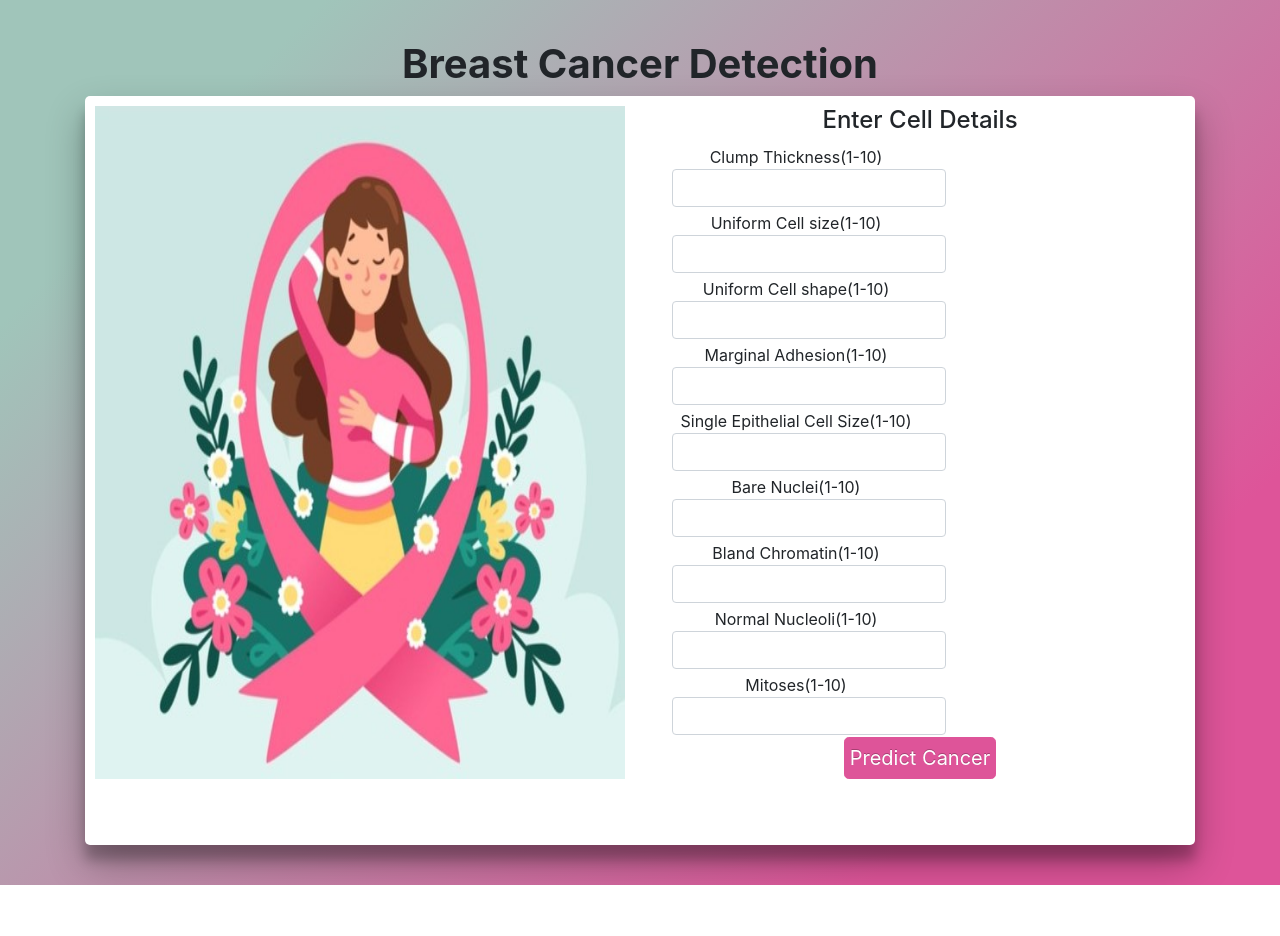
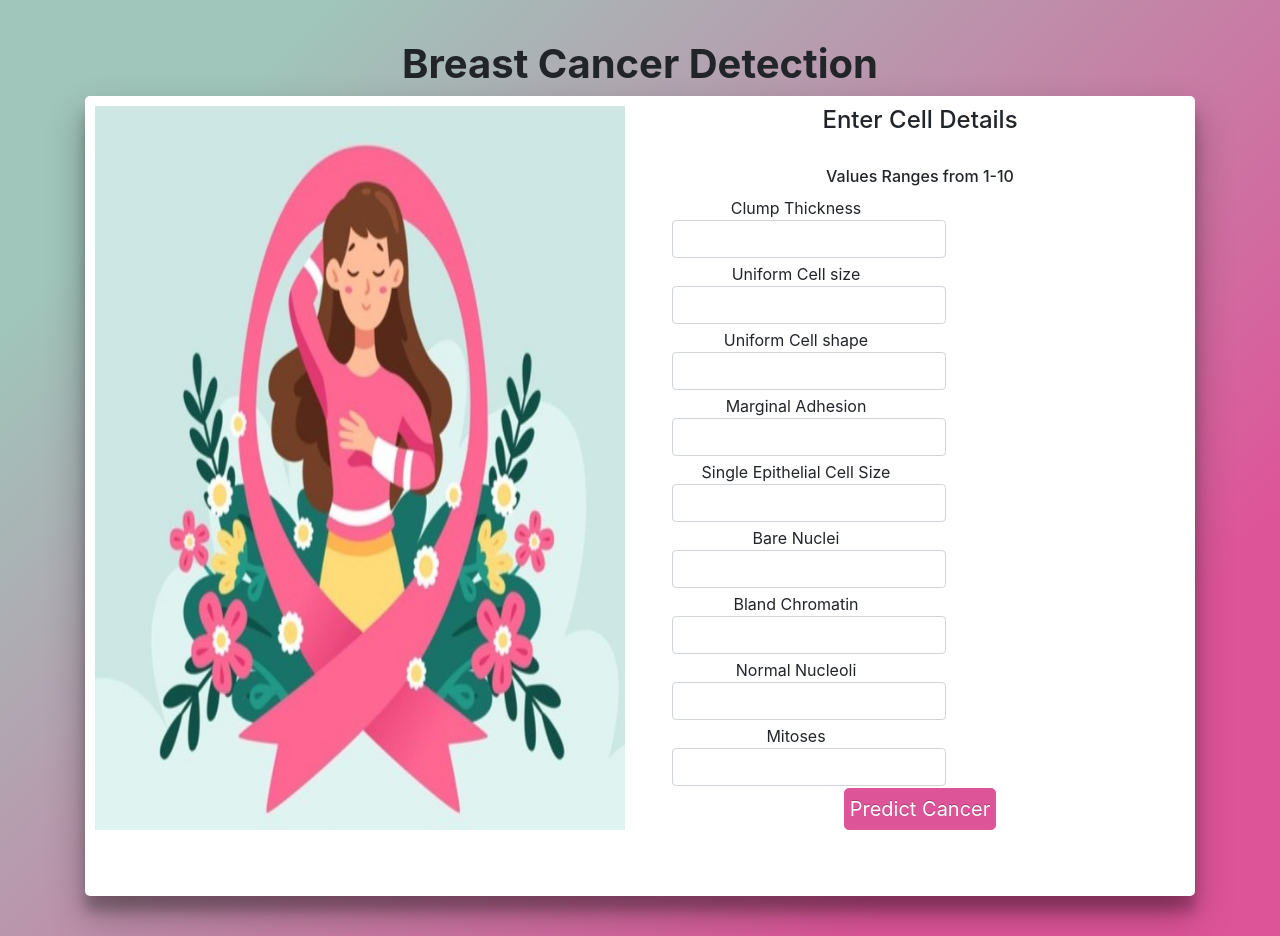
Before and after one commit to lvleeceeng/Web-App-Deployment, a Flask app: page / in a window 1280 px wide. Before the commit the page ends 885 px from the top, so only its background shows below. Run offline with Flask 2, Linux system fonts and the light colour scheme; parts of the project's set-up code (start-up, migrations or seed data) failed here and were passed over; some libraries are stand-ins or nearby versions.

Commit message:
Added Instructions above

```diff
--- a/templates/index.html
+++ b/templates/index.html
@@ -83,41 +83,43 @@
               <div class="col-md-6">
                 <div class="container">
                   <h4>Enter Cell Details</h4>
+                  <br/>
+                  <h6>Values Ranges from 1-10</h6>
                   <div class="form-group">
-                    <label for="clump_thickness">Clump Thickness(1-10) </label>
+                    <label for="clump_thickness">Clump Thickness </label>
                     <input type="text" class="form-control" name="clump_thickness" required="required">
                   </div>
                   <div class="form-group">
-                    <label for="uniform_cell_size">Uniform Cell size(1-10)</label>
+                    <label for="uniform_cell_size">Uniform Cell size</label>
                     <input type="text" class="form-control" name="uniform_cell_size" required="required">
                   </div>
                   <div class="form-group">
-                    <label for="uniform_cell_shape">Uniform Cell shape(1-10)</label>
+                    <label for="uniform_cell_shape">Uniform Cell shape</label>
                     <input type="text" class="form-control" name="uniform_cell_shape" required="required" />
                   </div>
                   <div class="form-group">
-                    <label for="marginal_adhesion">Marginal Adhesion(1-10)</label>
+                    <label for="marginal_adhesion">Marginal Adhesion</label>
                     <input type="text" class="form-control" name="marginal_adhesion" required="required" />
                   </div>
                   <div class="form-group">
-                    <label for="single_epithelial_size">Single Epithelial Cell Size(1-10)</label>
+                    <label for="single_epithelial_size">Single Epithelial Cell Size</label>
                     <input type="text" class="form-control" name="single_epithelial_size" required="required" />
                   </div>
                   <div class="form-group">
-                    <label for="bare_nuclei">Bare Nuclei(1-10)</label>
+                    <label for="bare_nuclei">Bare Nuclei</label>
                     <input type="text" class="form-control" name="bare_nuclei" required="required" />
                   </div>
                   <div class="form-group">
-                    <label for="bland_chromatin">Bland Chromatin(1-10)</label>
+                    <label for="bland_chromatin">Bland Chromatin</label>
                     <input type="text" class="form-control" name="bland_chromatin" required="required" />
                   </div>
                   <div class="form-group">
-                    <label for="normal_nucleoli">Normal Nucleoli(1-10)</label>
+                    <label for="normal_nucleoli">Normal Nucleoli</label>
                     <input type="text" class="form-control" name="normal_nucleoli" required="required" />
                   </div>
 
                   <div class="form-group">
-                    <label for="mitoses">Mitoses(1-10)</label>
+                    <label for="mitoses">Mitoses</label>
                     <input type="text" class="form-control" name="mitoses" required="required" />
                   </div>
                   <button type="submit" class="btn btn-primary btn-lg">Predict Cancer</button>
```
